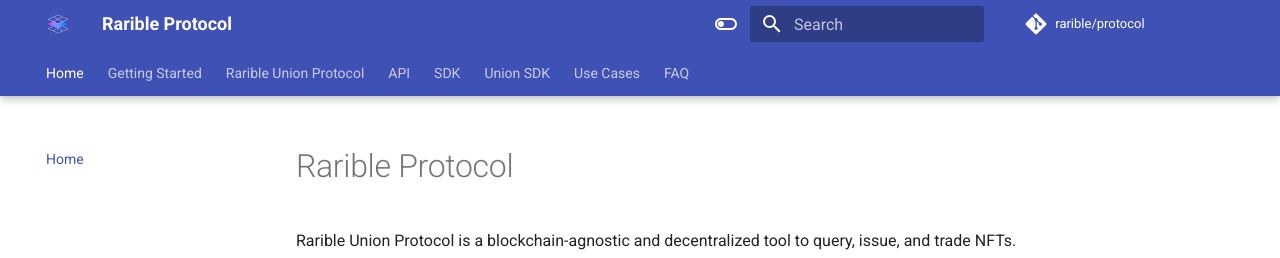
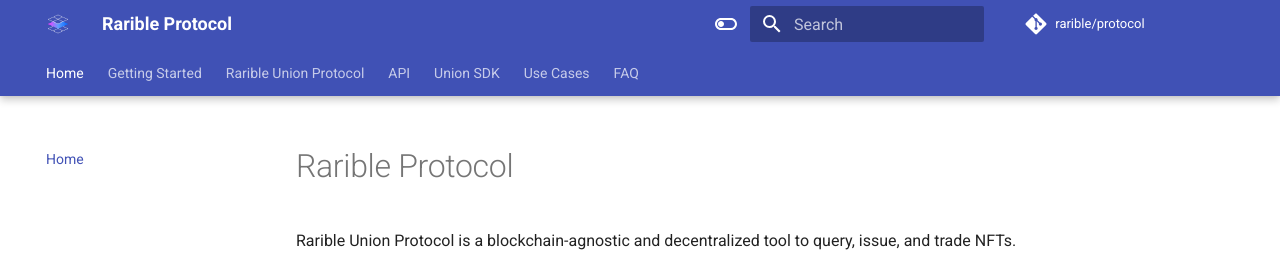
Before and after one commit to rarible/protocol, an MkDocs documentation site: the page built from docs/index.md, in a window 1280 px wide. Shown: the top 258 px of the page. Built offline with MkDocs 1.6.1 and Material for MkDocs 9.7.7, drawn with Linux system fonts in a browser that asks for light colours; comment, search, counter and statistics services are not loaded.

Commit message:
Update mkdocs.yml

```diff
--- a/mkdocs.yml
+++ b/mkdocs.yml
@@ -42,7 +42,7 @@
           - 'Flow Smart Contracts': 'flow/flow-smart-contracts.md'
           - 'Flow API and Indexer': 'flow/flow-api-indexer.md'
   - 'API': 'api-reference.md'
-  - 'SDK': 'union-sdk.md'
+#  - 'SDK': 'union-sdk.md'
   - 'Union SDK':
          - 'Overview': 'union-sdk/union-overview.md'
          - 'API`s': 'union-sdk/api.md'
```
